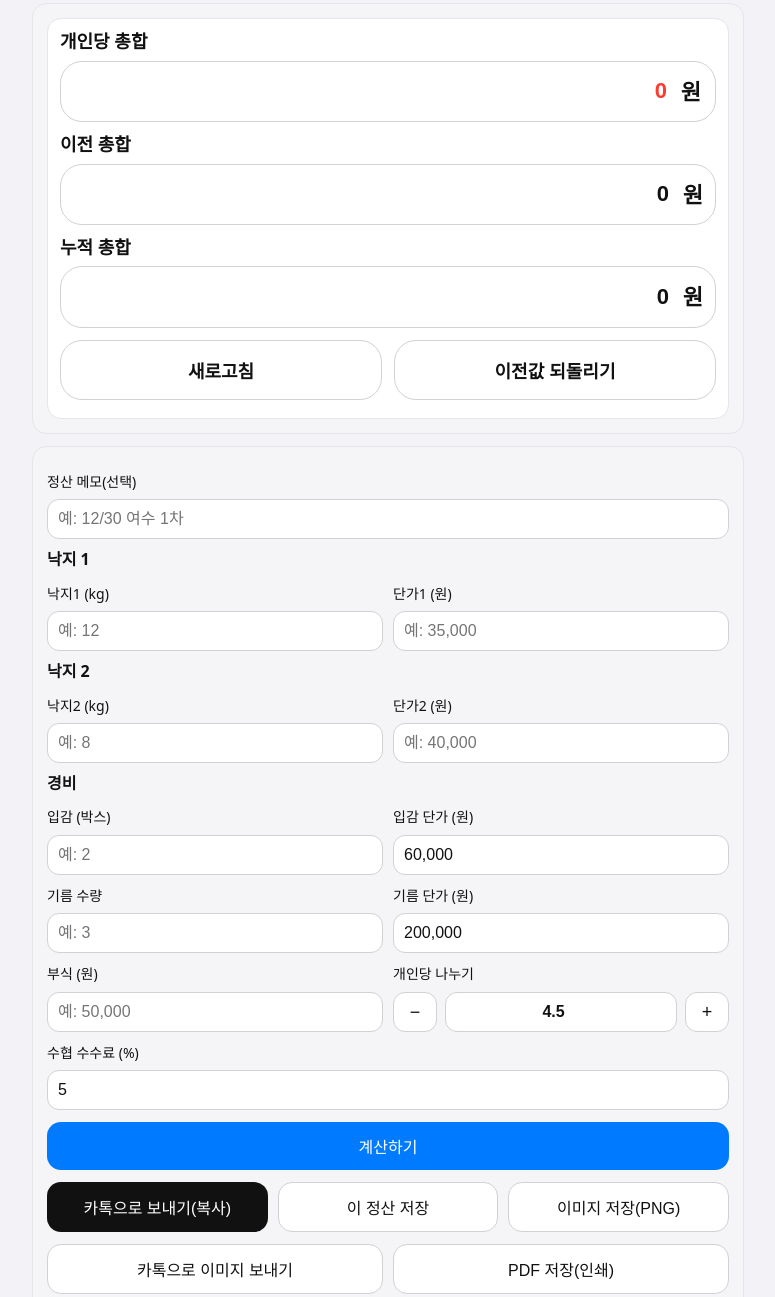
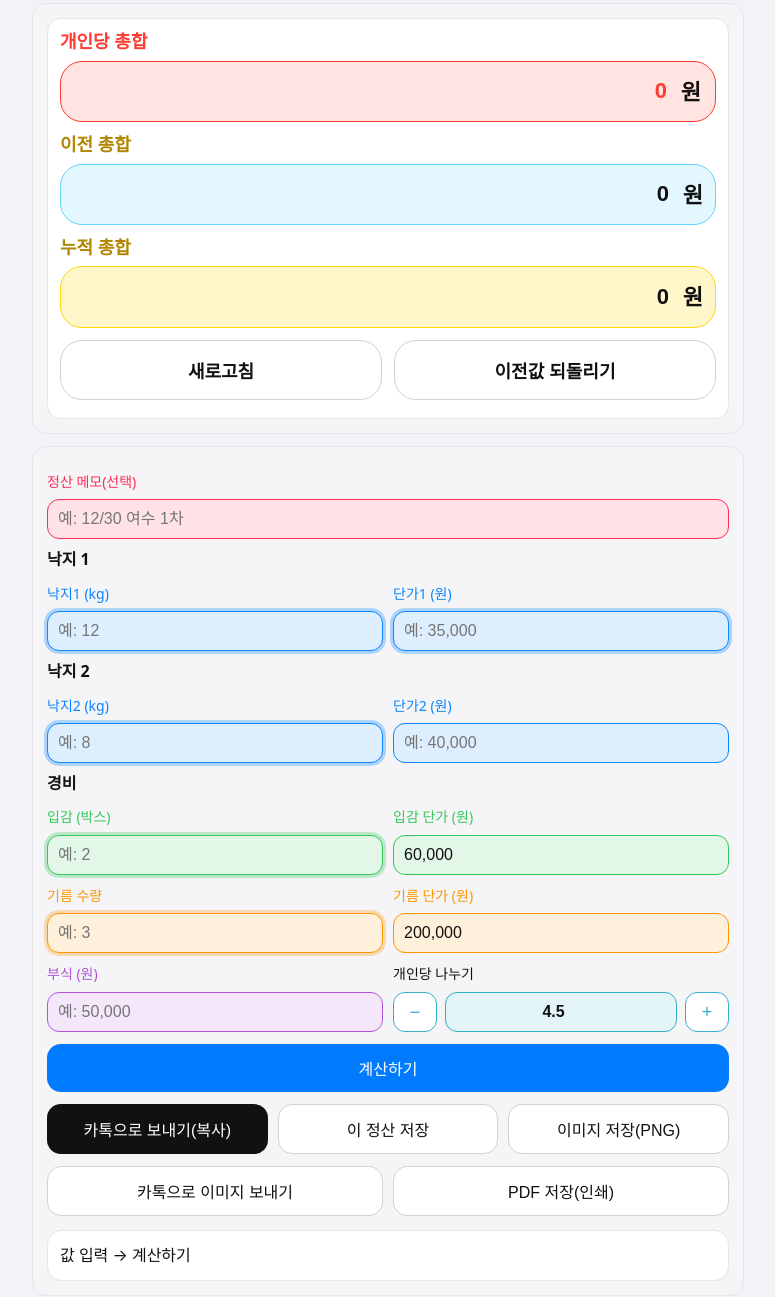
Before and after one commit to lovesbank/nakji, a plain HTML site: page index.html in a window 1280 px wide. Shown: the part 68-1365 px from the top of the page, without its empty margins (252-1027 px from the left). Drawn offline with nearby package versions, Linux system fonts and the light colour scheme.

Commit message:
Add files via upload

```diff
--- a/index.html
+++ b/index.html
@@ -318,6 +318,43 @@
       .card{ border:none; background:transparent; }
       .result{ border:1px solid #999; }
     }
+    /* ── 칸 색 (그룹별로 다르게, 레이아웃·기능은 그대로) ── */
+    input{ transition: box-shadow .15s; }
+    #memo{ background: color-mix(in srgb, #ff2d55 14%, var(--ghostBg)); border: 1.5px solid #ff2d55; }
+    #memo:focus{ box-shadow: 0 0 0 3px color-mix(in srgb, #ff2d55 30%, transparent); }
+    #kg1, #price1, #kg2, #price2{ background: color-mix(in srgb, #0a84ff 14%, var(--ghostBg)); border: 1.5px solid #0a84ff; }
+    #kg1, #price1, #kg2, #price2:focus{ box-shadow: 0 0 0 3px color-mix(in srgb, #0a84ff 30%, transparent); }
+    #iceBoxes, #iceUnit{ background: color-mix(in srgb, #34c759 14%, var(--ghostBg)); border: 1.5px solid #34c759; }
+    #iceBoxes, #iceUnit:focus{ box-shadow: 0 0 0 3px color-mix(in srgb, #34c759 30%, transparent); }
+    #fuelQty, #fuelUnit{ background: color-mix(in srgb, #ff9500 14%, var(--ghostBg)); border: 1.5px solid #ff9500; }
+    #fuelQty, #fuelUnit:focus{ box-shadow: 0 0 0 3px color-mix(in srgb, #ff9500 30%, transparent); }
+    #food{ background: color-mix(in srgb, #af52de 14%, var(--ghostBg)); border: 1.5px solid #af52de; }
+    #food:focus{ box-shadow: 0 0 0 3px color-mix(in srgb, #af52de 30%, transparent); }
+    #divideBy{ background: color-mix(in srgb, #30b0c7 14%, var(--ghostBg)); border: 1.5px solid #30b0c7; }
+    #divideBy:focus{ box-shadow: 0 0 0 3px color-mix(in srgb, #30b0c7 30%, transparent); }
+    div:has(> #memo) > label{ color: #ff2d55; }
+    div:has(> #kg1) > label{ color: #0a84ff; }
+    div:has(> #price1) > label{ color: #0a84ff; }
+    div:has(> #kg2) > label{ color: #0a84ff; }
+    div:has(> #price2) > label{ color: #0a84ff; }
+    div:has(> #iceBoxes) > label{ color: #34c759; }
+    div:has(> #iceUnit) > label{ color: #34c759; }
+    div:has(> #fuelQty) > label{ color: #ff9500; }
+    div:has(> #fuelUnit) > label{ color: #ff9500; }
+    div:has(> #food) > label{ color: #af52de; }
+    div:has(> #divideBy) > label{ color: #30b0c7; }
+    .titleSm{ color: var(--text); }
+    .stepper .stepBtn{ border-color: #30b0c7; color: #30b0c7; }
+    .moneyRow{ background: color-mix(in srgb, #ffcc00 10%, var(--ghostBg)); }
+
+    /* ── 맨 위 총합 3칸 색 (숨기지 않음) ── */
+    .moneyRow:has(#currTotal){ background: color-mix(in srgb, #ff3b30 14%, var(--ghostBg)); border: 1.5px solid #ff3b30; }
+    .moneyRow:has(#prevTotal){ background: color-mix(in srgb, #64d2ff 18%, var(--ghostBg)); border: 1.5px solid #64d2ff; }
+    .moneyRow:has(#sumAllPer){ background: color-mix(in srgb, #ffd60a 22%, var(--ghostBg)); border: 1.5px solid #ffd60a; }
+    .topBlock:has(#currTotal) .topLabel{ color: #ff3b30; }
+    .topBlock:has(#prevTotal) .topLabel{ color: #0a84ff; }
+    .topBlock:has(#sumAllPer) .topLabel{ color: #b38600; }
+
   </style>
 </head>
 
@@ -435,13 +472,6 @@
           <input type="number" id="divideBy" inputmode="decimal" step="0.5" value="4.5" />
           <button class="stepBtn" id="divUpBtn" type="button">+</button>
         </div>
-      </div>
-    </div>
-
-    <div class="row">
-      <div>
-        <label>수협 수수료 (%)</label>
-        <input type="number" id="feeRate" inputmode="decimal" step="0.1" value="5" />
       </div>
     </div>
 
@@ -703,7 +733,7 @@ ${timeLine}${memoLine}
 [경비]
 입감: ${calc.iceBoxes}박스 × ${nfmtInt(calc.iceUnit)}원 = ${won(calc.iceCost)}
 기름값: ${calc.fuelQty} × ${nfmtInt(calc.fuelUnit)}원 = ${won(calc.fuelCost)}
-수협수수료: 낙지 총합의 ${+(((calc.feeRate ?? 0.05) * 100).toFixed(2))}% = ${won(calc.coopFee)}
+수협수수료: 낙지 총합의 5% = ${won(calc.coopFee)}
 부식: ${won(calc.food)}
 총 경비: ${won(calc.totalCost)}
 
@@ -753,7 +783,7 @@ ${perLine}`;
       const food = uncomma($("food").value);
       const divideBy = num($("divideBy").value) || 1;
 
-      const feeRate = num($("feeRate").value) / 100;
+      const feeRate = 0.05;
       const coopFee = nakjiTotal * feeRate;
 
       const totalCost = iceCost + fuelCost + coopFee + food;
@@ -1031,7 +1061,6 @@ ${perLine}`;
 
       $("food").value = nfmtInt(calc.food ?? 0);
       $("divideBy").value = (calc.divideBy ?? 4.5);
-      $("feeRate").value = +(((calc.feeRate ?? 0.05) * 100).toFixed(2));
 
       const nakjiTotal = (calc.nakjiTotal ?? ((calc.total1 ?? 0) + (calc.total2 ?? 0)));
       const coopFee = (calc.coopFee ?? (nakjiTotal * 0.05));
```
